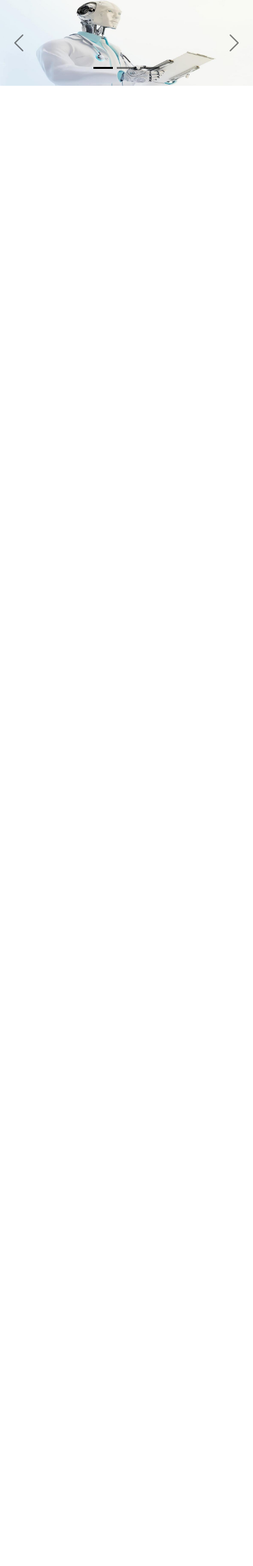
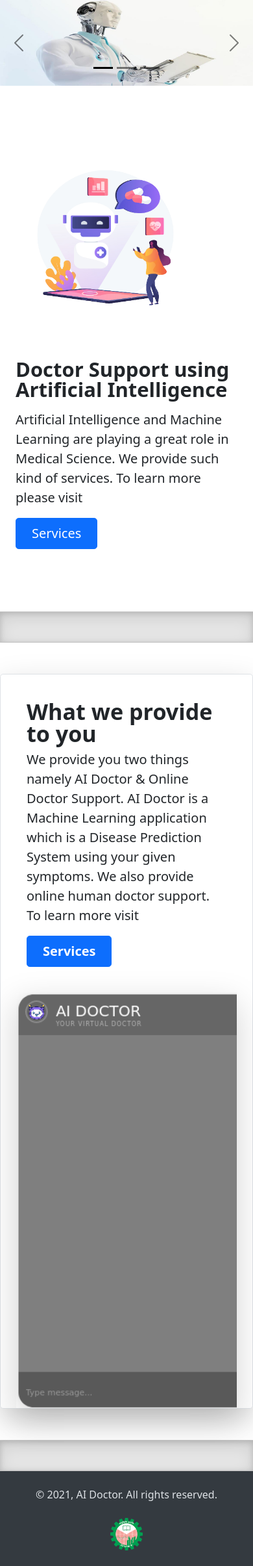
Before and after one commit to mdyamin007/AI-Doctor, a Flask app: page / in a window 390 px wide; the page is wider, and only the part inside the window is pictured. Shown: the part 56-2466 px from the top of that part at 65% size. Before the commit the page ends 188 px from the top of that part, so only its background shows below. Run offline with Flask 2, Linux system fonts and the light colour scheme; parts of the project's set-up code (start-up, migrations or seed data) failed here and were passed over.

Commit message:
footer added and homepage modified

```diff
--- a/templates/base.html
+++ b/templates/base.html
@@ -10,7 +10,7 @@
   <link href="https://cdn.jsdelivr.net/npm/bootstrap@5.0.0-beta3/dist/css/bootstrap.min.css" rel="stylesheet"
     integrity="sha384-eOJMYsd53ii+scO/bJGFsiCZc+5NDVN2yr8+0RDqr0Ql0h+rP48ckxlpbzKgwra6" crossorigin="anonymous">
 
-    <link rel="icon" type="image/png" href="{{ url_for('static', filename='img/stethoscope.png') }}"/>
+  <link rel="icon" type="image/png" href="{{ url_for('static', filename='img/stethoscope.png') }}" />
   {% block head %}
 
   {% endblock %}
@@ -182,10 +182,34 @@
     </div>
   </div>
 
-
   {% block content %}
 
   {% endblock %}
+
+
+   <!-- footer section-->
+
+   <footer class="position-relative z-index-10 d-print-none">
+    <!-- Copyright section of the footer-->
+    <div class="py-4 font-weight-light bg-gray-800 text-gray-300" style="background-color: #343a40;>
+      <div class=" container">
+      <div class="row align-items-center">
+        <div class="col-md-6 text-center text-md-left">
+          <p class="text-sm mb-md-0" style="color: #dee2e6;">© 2021, AI Doctor. All rights reserved.</p>
+        </div>
+        <div class="col-md-6">
+          <ul class="list-inline mb-0 mt-2 mt-md-0 text-center text-md-right">
+            <li class="list-inline-item"><a href="https://www.duet.ac.bd/"><img class="w-2rem"
+                  src="{{ url_for('static', filename='img/duet_logo.png') }}" alt="DUET" width="50px" height="50px"></a>
+            </li>
+            <!-- <li class="list-inline-item"><img class="w-2rem" src="https://d19m59y37dris4.cloudfront.net/directory/1-6-1/img/mastercard.svg" alt="..."></li>
+                  <li class="list-inline-item"><img class="w-2rem" src="https://d19m59y37dris4.cloudfront.net/directory/1-6-1/img/paypal.svg" alt="..."></li>
+                  <li class="list-inline-item"><img class="w-2rem" src="https://d19m59y37dris4.cloudfront.net/directory/1-6-1/img/western-union.svg" alt="..."></li> -->
+          </ul>
+        </div>
+      </div>
+  </footer>
+
 
   <!-- Optional JavaScript; choose one of the two! -->
 
@@ -199,6 +223,7 @@
     <script src="https://cdn.jsdelivr.net/npm/@popperjs/core@2.9.1/dist/umd/popper.min.js" integrity="sha384-SR1sx49pcuLnqZUnnPwx6FCym0wLsk5JZuNx2bPPENzswTNFaQU1RDvt3wT4gWFG" crossorigin="anonymous"></script>
     <script src="https://cdn.jsdelivr.net/npm/bootstrap@5.0.0-beta3/dist/js/bootstrap.min.js" integrity="sha384-j0CNLUeiqtyaRmlzUHCPZ+Gy5fQu0dQ6eZ/xAww941Ai1SxSY+0EQqNXNE6DZiVc" crossorigin="anonymous"></script>
     -->
+
 </body>
 
 </html>
--- a/templates/bot.html
+++ b/templates/bot.html
@@ -6,7 +6,7 @@
   <meta http-equiv="Content-Type" content="text/html; charset=utf-8" />
   <!-- <meta name="viewport" content="width=device-width, initial-scale=1"> -->
 
-  <title>ML chatbot</title>
+  <title>AI Doctor | Your Virtual Doctor</title>
 
   <link rel="stylesheet" href="https://cdnjs.cloudflare.com/ajax/libs/normalize/5.0.0/normalize.min.css">
 
--- a/templates/index.html
+++ b/templates/index.html
@@ -2,6 +2,19 @@
 
 {% block head %}
 <title>AI Doctor | Your Virtual Doctor</title>
+<style>
+    .example-divider {
+        height: 3rem;
+        background-color: rgba(0, 0, 0, .1);
+        border: solid rgba(0, 0, 0, .15);
+        border-top-width: medium;
+        border-right-width: medium;
+        border-bottom-width: medium;
+        border-left-width: medium;
+        border-width: 1px 0;
+        box-shadow: inset 0 .5em 1.5em rgba(0, 0, 0, .1), inset 0 .125em .5em rgba(0, 0, 0, .15);
+    }
+</style>
 {% endblock %}
 
 {% block content %}
@@ -13,18 +26,19 @@
         <button type="button" data-bs-target="#carouselExampleDark" data-bs-slide-to="2" aria-label="Slide 3"></button>
     </div>
     <div class="carousel-inner">
-        <div class="carousel-item active" data-bs-interval="2000">
+        <div class="carousel-item active" data-bs-interval="5000">
             <img src="{{ url_for('static', filename='img/slide1.jpg') }}" class="d-block w-100" alt="...">
             <div class="carousel-caption d-none d-md-block">
                 <h5 class="display-6 text-dark">Could a robot replace your doctor in the near future? </h5>
                 <p class="lead text-dark">The contribution of modern robotics in healthcare is undisputed</p>
             </div>
         </div>
-        <div class="carousel-item" data-bs-interval="2000">
+        <div class="carousel-item" data-bs-interval="5000">
             <img src="{{ url_for('static', filename='img/slide2.jpg') }}" class="d-block w-100" alt="...">
             <div class="carousel-caption d-none d-md-block">
                 <h5 class="display-6 text-dark">Robots are assisting healthcare professionals in a variety of tasks</h5>
-                <p class="lead text-dark">ranging from performing surgical procedures to delivering drugs, and even facilitating their interaction with patients</p>
+                <p class="lead text-dark">ranging from performing surgical procedures to delivering drugs, and even
+                    facilitating their interaction with patients</p>
             </div>
         </div>
         <div class="carousel-item">
@@ -45,4 +59,52 @@
     </button>
 </div>
 
+<!-- <div class="example-divider"></div> -->
+
+<div class="container col-xxl-8 px-4 py-5">
+    <div class="row flex-lg-row-reverse align-items-center g-5 py-5">
+        <div class="col-10 col-sm-8 col-lg-6">
+            <img src="{{ url_for('static', filename='img/card1.jpg') }}" class="d-block mx-lg-auto img-fluid" alt=""
+                loading="lazy" width="700" height="500">
+        </div>
+        <div class="col-lg-6">
+            <h1 class="display-5 fw-bold lh-1 mb-3">Doctor Support using Artificial Intelligence </h1>
+            <p class="lead">Artificial Intelligence and Machine Learning are playing a great role in Medical Science. We
+                provide such kind of services. To learn more please visit</p>
+            <div class="d-grid gap-2 d-md-flex justify-content-md-start">
+                <a href="services"><button type="button"
+                        class="btn btn-primary btn-lg px-4 me-md-2">Services</button></a>
+                <!-- <button type="button" class="btn btn-outline-secondary btn-lg px-4">Default</button> -->
+            </div>
+        </div>
+    </div>
+</div>
+
+<div class="example-divider"></div>
+
+<div class="container my-5">
+    <div class="row p-4 pb-0 pe-lg-0 pt-lg-5 align-items-center rounded-3 border shadow-lg">
+        <div class="col-lg-7 p-3 p-lg-5 pt-lg-3">
+            <h1 class="display-4 fw-bold lh-1">What we provide to you</h1>
+            <p class="lead">We provide you two things namely AI Doctor & Online Doctor Support. AI Doctor is a Machine
+                Learning application which is a Disease Prediction System using your given symptoms. We also provide
+                online human doctor support. To learn more visit</p>
+            <div class="d-grid gap-2 d-md-flex justify-content-md-start mb-4 mb-lg-3">
+                <a href="services"><button type="button"
+                        class="btn btn-primary btn-lg px-4 me-md-2 fw-bold">Services</button></a>
+                <!-- <button type="button" class="btn btn-outline-secondary btn-lg px-4">Default</button> -->
+            </div>
+        </div>
+        <div class="col-lg-4 offset-lg-1 p-0 position-relative overflow-hidden shadow-lg">
+            <div class="position-lg-absolute top-0 left-0 overflow-hidden">
+                <img class="d-block rounded-lg-3" src="{{ url_for('static', filename='img/card2.png')}}" alt=""
+                    width="720">
+            </div>
+        </div>
+    </div>
+</div>
+
+<div class="example-divider"></div>
+
+
 {% endblock %}
```
Also changed, not shown: static/img/card1.jpg (added), static/img/card2.png (added), static/img/duet_logo.png (added), static/img/service1.jpg (added).
